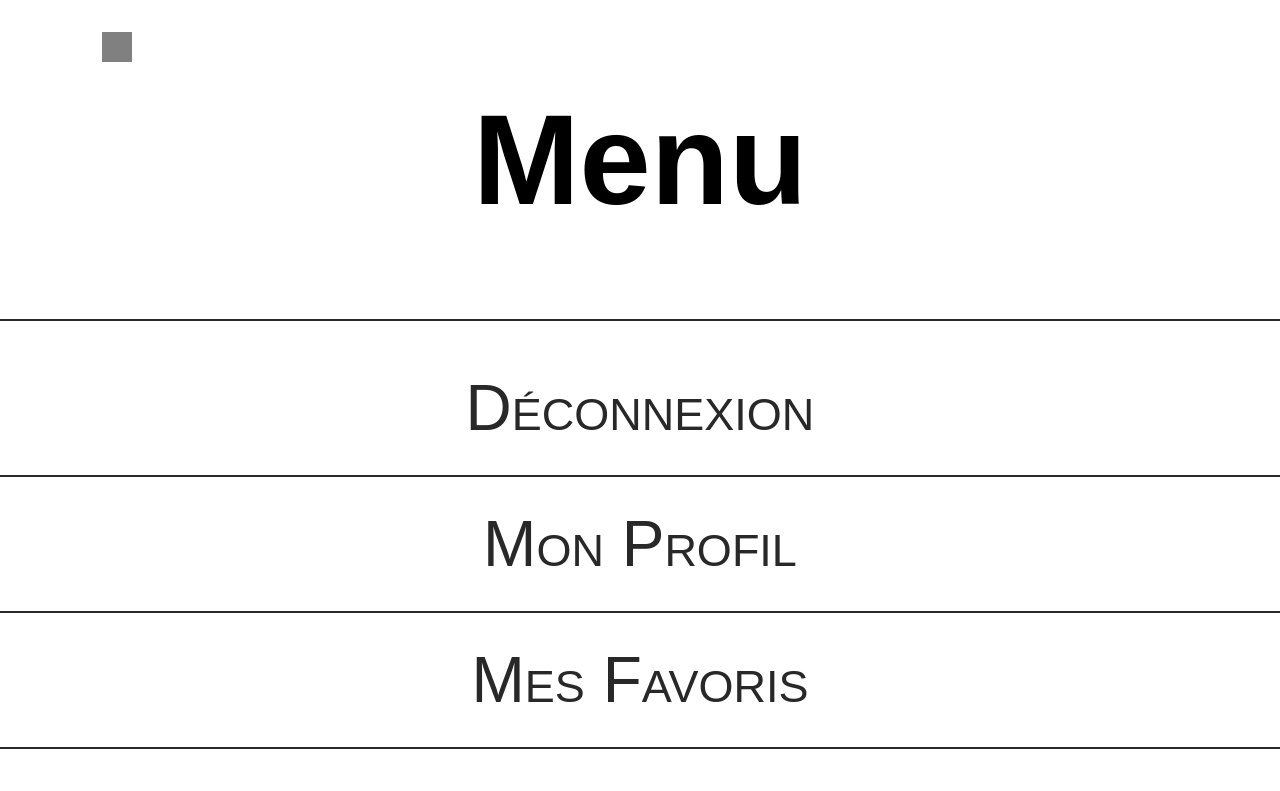
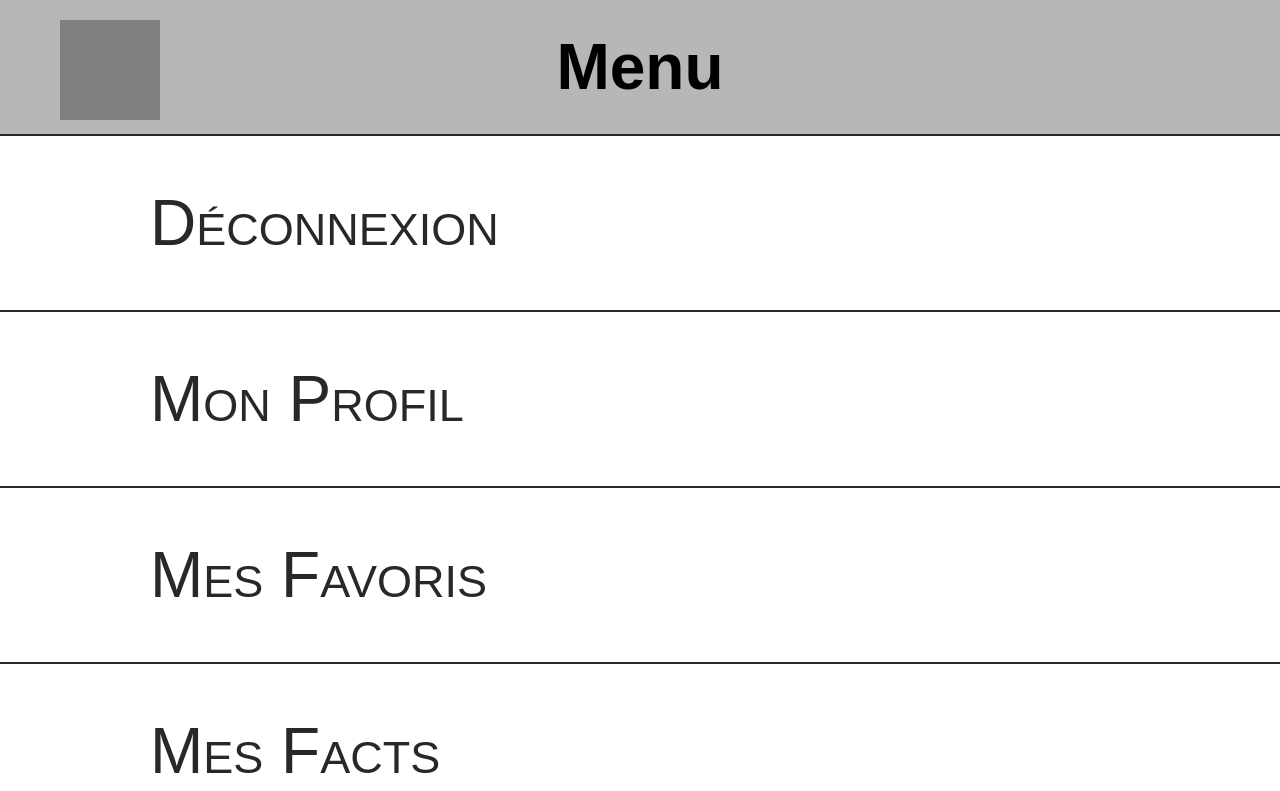
Before and after one commit to OliviaPaquay/rebootfactoryfunfact, a plain HTML site: page menu.html in a window 1280 px wide. Shown: the top 791 px of the page. Drawn offline with Linux system fonts and the light colour scheme.

Commit message:
ok pour moi

```diff
--- a/_styles/styles.css
+++ b/_styles/styles.css
@@ -8,16 +8,23 @@ body {
 header {
 	width: 100%;
 	text-align: center;
+	background: #b7b7b7;
 	border-bottom: solid 2px #282828;
 }
 
+header h1 {
+	margin: 0;
+	font-size: 1em;
+	padding: 30px;
+}
+
 .home {
-	height: 30px;
-	width: 30px;
+	height: 100px;
+	width: 100px;
 	background: grey;
 	position: fixed;
-	top: 4%;
-	left: 8%;
+	top: 20px;
+	left: 60px;
 }
 
 nav ul {
@@ -27,9 +34,7 @@ nav ul {
 }
 
 .nav {
-	text-align: center;
 	padding: 0;
-	margin: 20px 0;
 	list-style: none;
 }
 
@@ -39,10 +44,14 @@ a {
 }
 
 nav ul a {
-	border-bottom: solid 2px #282828;
-	padding: 30px;
+	padding: 50px;
 	box-sizing: border-box;
 	display: inline-block;
 	width: 100%;
 	font-variant: small-caps;
 }
+
+nav ul li {
+	padding-left: 100px;
+	border-bottom: solid 2px #282828;
+}
```
